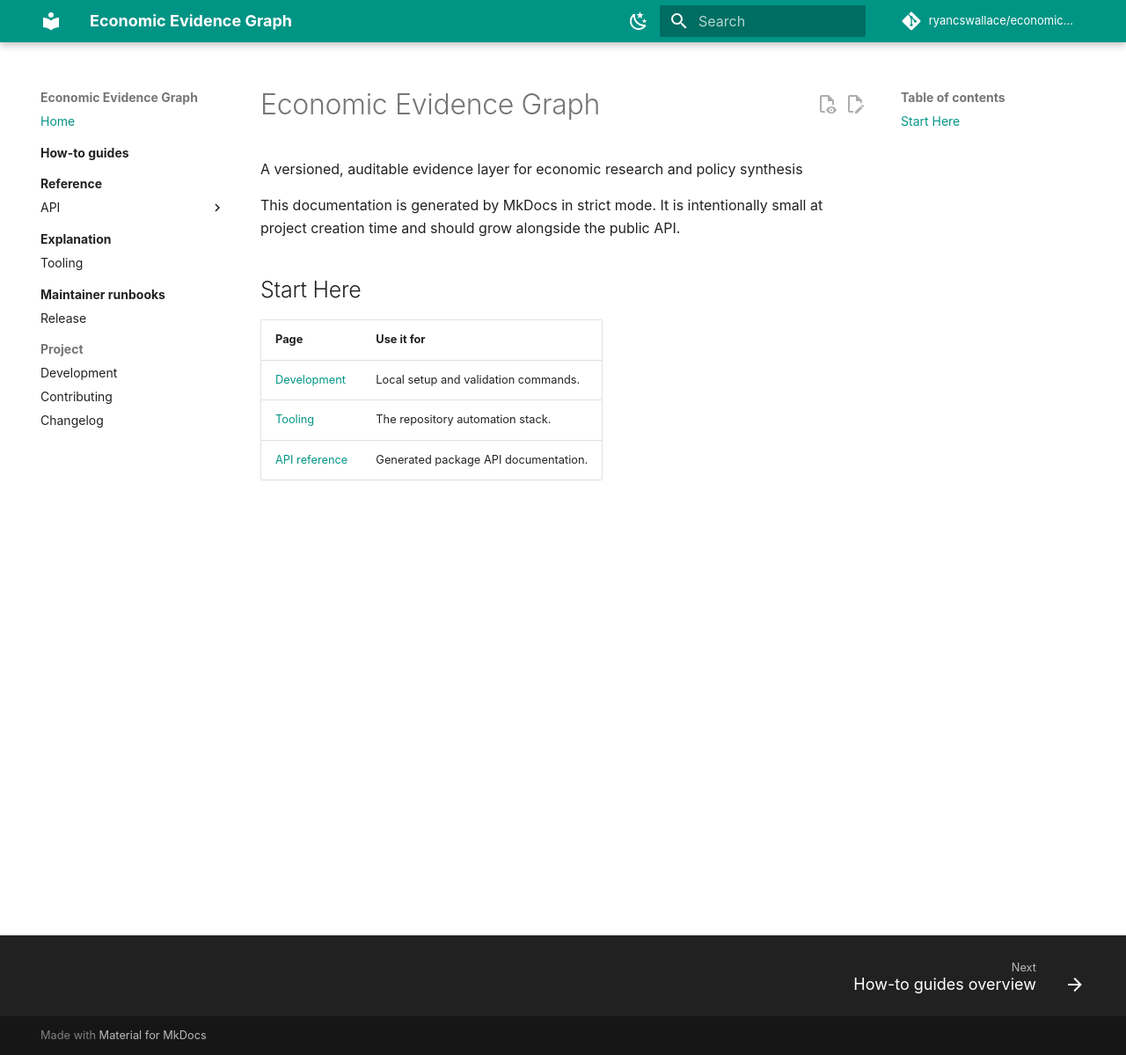
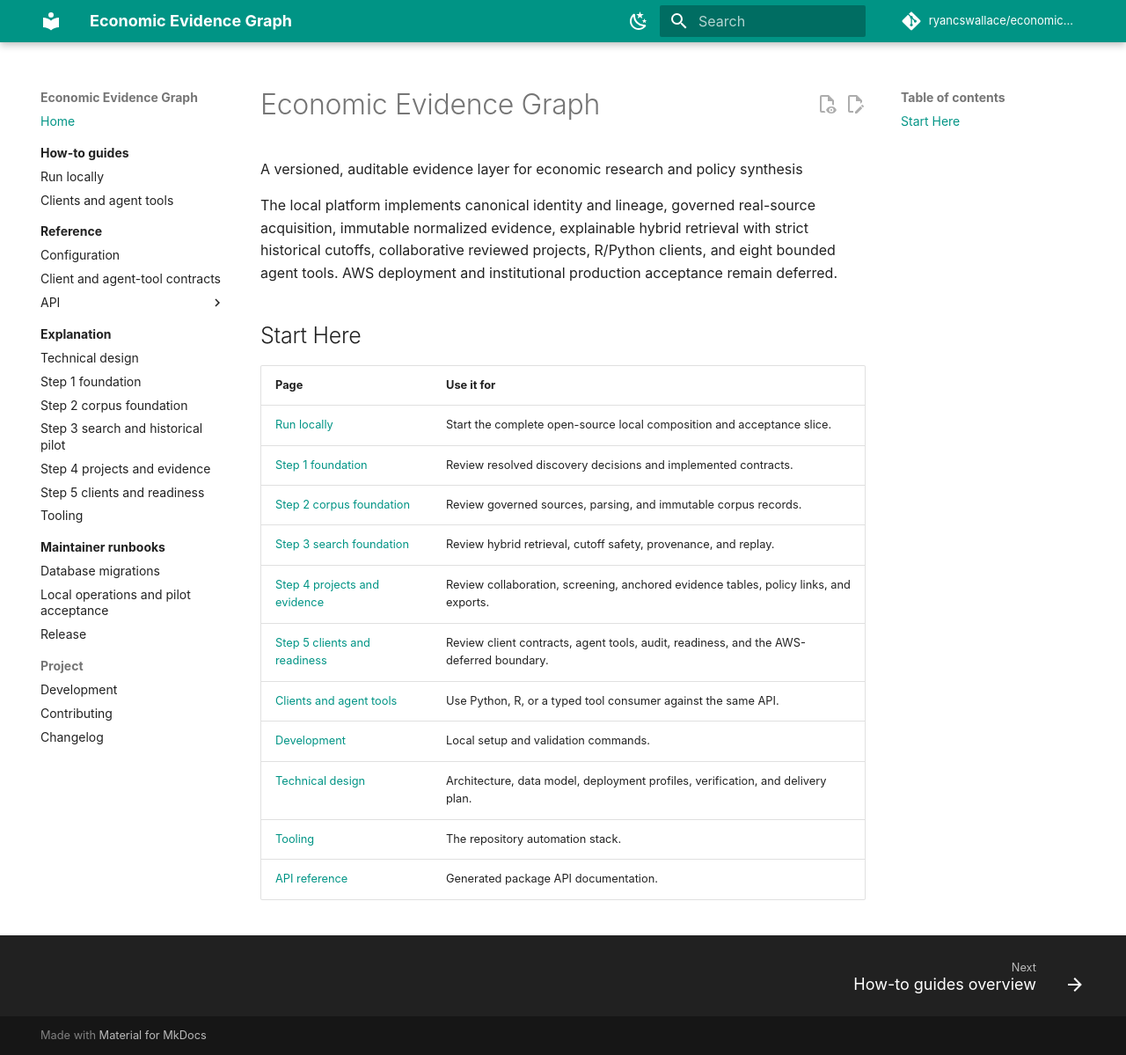
Before and after one commit to ryancswallace/economic-evidence-graph, an MkDocs documentation site: the page built from docs/index.md, in a window 1280 px wide and 1199 px high. Shown: the whole window at 88% size. Built offline with MkDocs 1.6.1 and Material for MkDocs 9.7.7, drawn with Linux system fonts in a browser that asks for light colours; comment, search, counter and statistics services are not loaded.

Commit message:
docs(site): update navigation and project overview

```diff
--- a/docs/index.md
+++ b/docs/index.md
@@ -2,13 +2,24 @@
 
 A versioned, auditable evidence layer for economic research and policy synthesis
 
-This documentation is generated by MkDocs in strict mode. It is intentionally
-small at project creation time and should grow alongside the public API.
+The local platform implements canonical identity and lineage, governed
+real-source acquisition, immutable normalized evidence, explainable hybrid
+retrieval with strict historical cutoffs, collaborative reviewed projects,
+R/Python clients, and eight bounded agent tools. AWS deployment and institutional
+production acceptance remain deferred.
 
 ## Start Here
 
 | Page | Use it for |
 | --- | --- |
+| [Run locally](how-to/local-development.md) | Start the complete open-source local composition and acceptance slice. |
+| [Step 1 foundation](explanation/step-1-foundation.md) | Review resolved discovery decisions and implemented contracts. |
+| [Step 2 corpus foundation](explanation/step-2-corpus-foundation.md) | Review governed sources, parsing, and immutable corpus records. |
+| [Step 3 search foundation](explanation/step-3-search-foundation.md) | Review hybrid retrieval, cutoff safety, provenance, and replay. |
+| [Step 4 projects and evidence](explanation/step-4-projects-and-evidence.md) | Review collaboration, screening, anchored evidence tables, policy links, and exports. |
+| [Step 5 clients and readiness](explanation/step-5-clients-and-readiness.md) | Review client contracts, agent tools, audit, readiness, and the AWS-deferred boundary. |
+| [Clients and agent tools](how-to/clients-and-agent-tools.md) | Use Python, R, or a typed tool consumer against the same API. |
 | [Development](project/development.md) | Local setup and validation commands. |
+| [Technical design](explanation/technical-design.md) | Architecture, data model, deployment profiles, verification, and delivery plan. |
 | [Tooling](explanation/tooling.md) | The repository automation stack. |
 | [API reference](reference/index.md) | Generated package API documentation. |
--- a/mkdocs.yml
+++ b/mkdocs.yml
@@ -91,16 +91,35 @@ nav:
   - Home: index.md
   - How-to guides:
       - How-to guides overview: how-to/index.md
+      - Run locally: how-to/local-development.md
+      - Clients and agent tools: how-to/clients-and-agent-tools.md
   - Reference:
       - Reference overview: reference/index.md
+      - Configuration: reference/configuration.md
+      - Client and agent-tool contracts: reference/clients-and-agent-tools.md
       - API:
           - Package: reference/api/index.md
+          - Bootstrap: reference/api/bootstrap.md
+          - CLI: reference/api/cli.md
+          - Client: reference/api/client.md
+          - Configuration module: reference/api/config.md
           - Exceptions: reference/api/exceptions.md
+          - Parsers: reference/api/parsers.md
+          - Policy: reference/api/policy.md
+          - Serialization: reference/api/serialization.md
   - Explanation:
       - Explanation overview: explanation/index.md
+      - Technical design: explanation/technical-design.md
+      - Step 1 foundation: explanation/step-1-foundation.md
+      - Step 2 corpus foundation: explanation/step-2-corpus-foundation.md
+      - Step 3 search and historical pilot: explanation/step-3-search-foundation.md
+      - Step 4 projects and evidence: explanation/step-4-projects-and-evidence.md
+      - Step 5 clients and readiness: explanation/step-5-clients-and-readiness.md
       - Tooling: explanation/tooling.md
   - Maintainer runbooks:
       - Maintainer runbooks overview: runbooks/index.md
+      - Database migrations: runbooks/database-migrations.md
+      - Local operations and pilot acceptance: runbooks/local-operations.md
       - Release: runbooks/release.md
   - Project:
       - Development: project/development.md
```
Also changed, not shown: README.md (+27 -9 lines), docs/project/development.md (+16 -1 lines).
